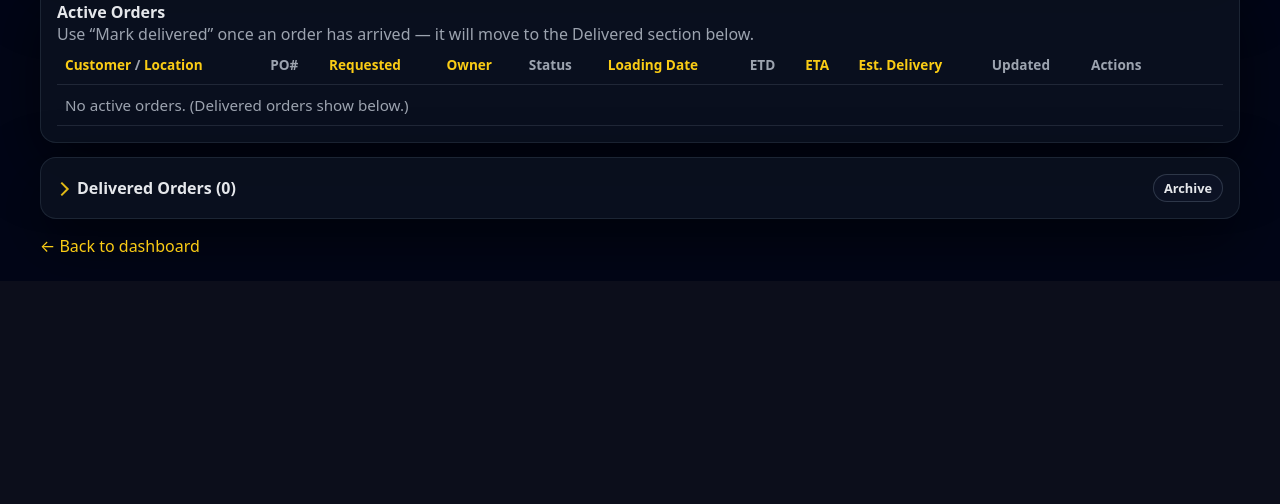
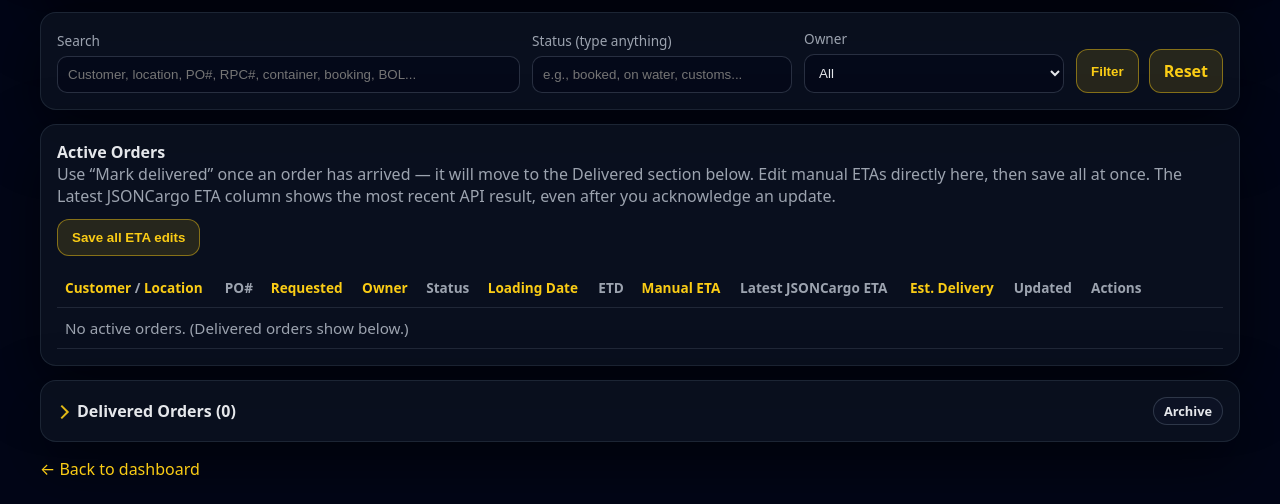
Before and after one commit to spencerlevinson11/lemonade-automation-portal, a Django app: page /automations/orders/ in a window 1280 px wide. Shown: the part 806-1310 px from the top of the page. Before the commit the page ends 1058 px from the top, so only its background shows below. Run offline with Django 5.2, Linux system fonts and the light colour scheme; a user stored in the database is signed in; data comes from the database, SQL or seed files in the repository; data that the repository does not hold is empty; parts of the project's set-up code (start-up, migrations or seed data) failed here and were passed over; some libraries are stand-ins or nearby versions.

Commit message:
Enhance order tracker with JSONCargo controls and ETA inputs
Updated the order tracker HTML to include confirmation prompts for syncing and clearing JSONCargo updates. Enhanced the ETA section with manual input fields and improved messaging for active orders.

```diff
--- a/core/templates/core/order_tracker.html
+++ b/core/templates/core/order_tracker.html
@@ -128,6 +128,9 @@
     }
 
     .actions { display:flex; gap:10px; flex-wrap:wrap; }
+    .compact-input { min-width: 130px; padding: 7px 8px; font-size: 0.85rem; }
+    .eta-cell { min-width: 180px; }
+    .jsoncargo-cell { min-width: 170px; font-size: 0.88rem; }
 
     #vesselMap {
       height: 380px;
@@ -155,7 +158,12 @@
 
         <form method="post" action="{% url 'order_tracker_sync_jsoncargo' %}" style="display:inline;">
           {% csrf_token %}
-          <button class="btn" type="submit">Sync JSONCargo updates</button>
+          <button class="btn" type="submit" onclick="return confirm('Sync JSONCargo updates for all active containers?');">Sync JSONCargo updates</button>
+        </form>
+
+        <form method="post" action="{% url 'order_tracker_clear_jsoncargo_updates' %}" style="display:inline;">
+          {% csrf_token %}
+          <button class="btn btn-danger" type="submit" onclick="return confirm('Clear all pending JSONCargo updates/errors from the tracker?');">Clear JSONCargo updates</button>
         </form>
 
         <a class="btn" href="{% url 'order_tracker_archived' %}">Archived orders</a>
@@ -171,6 +179,25 @@
         {% endfor %}
       </div>
     {% endif %}
+
+    <div class="card" style="border-color: rgba(250,204,21,0.34);">
+      <div style="display:flex; justify-content:space-between; align-items:center; gap:12px; flex-wrap:wrap;">
+        <div>
+          <div style="font-weight:900;">JSONCargo Controls</div>
+          <div class="muted tiny">Sync all active containers, or clear all saved JSONCargo update records from this tracker view.</div>
+        </div>
+        <div class="actions">
+          <form method="post" action="{% url 'order_tracker_sync_jsoncargo' %}" style="display:inline;">
+            {% csrf_token %}
+            <button class="btn" type="submit" onclick="return confirm('Sync JSONCargo updates for all active containers?');">Sync JSONCargo updates</button>
+          </form>
+          <form method="post" action="{% url 'order_tracker_clear_jsoncargo_updates' %}" style="display:inline;">
+            {% csrf_token %}
+            <button class="btn btn-danger" type="submit" onclick="return confirm('Clear all saved JSONCargo update records from this tracker view?');">Clear JSONCargo updates</button>
+          </form>
+        </div>
+      </div>
+    </div>
 
     <!-- Vessel map (shows vessels for containers that have MMSI/IMO saved) -->
     <div class="card">
@@ -343,10 +370,16 @@
       <div style="display:flex; justify-content:space-between; align-items:flex-end; gap:12px; flex-wrap:wrap;">
         <div>
           <div style="font-weight:900;">Active Orders</div>
-          <div class="muted tiny">Use “Mark delivered” once an order has arrived — it will move to the Delivered section below.</div>
+          <div class="muted tiny">Use “Mark delivered” once an order has arrived — it will move to the Delivered section below. Edit manual ETAs directly here, then save all at once. The Latest JSONCargo ETA column shows the most recent API result, even after you acknowledge an update.</div>
         </div>
+        <button class="btn" type="submit" form="bulkEtaForm">Save all ETA edits</button>
       </div>
 
+      <form id="bulkEtaForm" method="post" action="{% url 'order_tracker_bulk_update' %}">
+        {% csrf_token %}
+      </form>
+
+      <div style="overflow-x:auto; margin-top:12px;">
       <table>
         <thead>
           <tr>
@@ -379,9 +412,10 @@
             <th>ETD</th>
             <th>
               <a href="?q={{ q|urlencode }}&status={{ status|urlencode }}&assigned_to={{ assigned_to|urlencode }}&sort=eta&dir={% if sort == 'eta' and dir == 'asc' %}desc{% else %}asc{% endif %}">
-                ETA
+                Manual ETA
               </a>
             </th>
+            <th>Latest JSONCargo ETA</th>
             <th>
               <a href="?q={{ q|urlencode }}&status={{ status|urlencode }}&assigned_to={{ assigned_to|urlencode }}&sort=est_delivery&dir={% if sort == 'est_delivery' and dir == 'asc' %}desc{% else %}asc{% endif %}">
                 Est. Delivery
@@ -433,17 +467,42 @@
               <td>{% if c.status %}<span class="badge">{{ c.status }}</span>{% else %}<span class="muted">—</span>{% endif %}</td>
               <td>{% if c.loading_date %}{{ c.loading_date }}{% else %}<span class="muted">—</span>{% endif %}</td>
               <td>{% if c.etd %}{{ c.etd }}{% else %}<span class="muted">—</span>{% endif %}</td>
-              <td>
-                {% if c.eta %}
-                  {{ c.eta }}{% if c.eta_city %} {{ c.eta_city }}{% endif %}
-                {% else %}
-                  <span class="muted">—</span>
-                {% endif %}
+              <td class="eta-cell">
+                <input type="hidden" name="container_ids" value="{{ c.id }}" form="bulkEtaForm" />
+                <input class="compact-input" type="date" name="eta_{{ c.id }}" value="{{ c.eta|date:'Y-m-d' }}" form="bulkEtaForm" />
+                <input class="compact-input" style="margin-top:6px;" type="text" name="eta_city_{{ c.id }}" value="{{ c.eta_city }}" placeholder="ETA city" form="bulkEtaForm" />
+              </td>
+              <td class="jsoncargo-cell">
+                {% with upd=c.latest_pending_tracking_update|default:c.latest_tracking_update %}
+                  {% if upd %}
+                    {% if upd.kind == 'error' %}
+                      <span class="badge" style="border-color: rgba(249,115,115,0.55); color:#fecaca; background: rgba(249,115,115,0.12);">Error</span>
+                      <div class="muted tiny" style="margin-top:6px;">{{ upd.note|truncatechars:120 }}</div>
+                    {% else %}
+                      {% if upd.proposed_eta %}
+                        <strong>{{ upd.proposed_eta }}</strong>{% if upd.proposed_eta_city %} {{ upd.proposed_eta_city }}{% endif %}
+                      {% elif upd.proposed_eta_city %}
+                        <strong>{{ upd.proposed_eta_city }}</strong>
+                      {% else %}
+                        <span class="muted">No ETA returned</span>
+                      {% endif %}
+                      <div class="muted tiny" style="margin-top:4px;">
+                        {{ upd.get_kind_display }}{% if upd.status != 'pending' %} • {{ upd.get_status_display }}{% endif %}
+                      </div>
+                    {% endif %}
+                  {% else %}
+                    <span class="muted">—</span>
+                  {% endif %}
+                {% endwith %}
               </td>
               <td>{% if c.estimated_delivery_date %}{{ c.estimated_delivery_date }}{% else %}<span class="muted">—</span>{% endif %}</td>
               <td class="muted" style="font-size:0.85rem;">{{ c.updated_at|date:"Y-m-d" }}</td>
               <td>
                 <a class="btn" href="{% url 'order_container_commercial_invoice' c.id %}" style="margin-bottom:8px;">Invoice</a>
+                <form method="post" action="{% url 'order_container_sync_jsoncargo' c.id %}" style="display:inline;">
+                  {% csrf_token %}
+                  <button class="btn" type="submit" onclick="return confirm('Track only this container with JSONCargo?');">Track</button>
+                </form>
                 <form method="post" action="{% url 'order_container_toggle_delivered' c.id %}" style="display:inline;">
                   {% csrf_token %}
                   <button class="btn" type="submit" onclick="return confirm('Mark this order as Delivered?');">Mark delivered</button>
@@ -452,11 +511,12 @@
             </tr>
           {% empty %}
             <tr>
-              <td colspan="11" class="muted">No active orders. (Delivered orders show below.)</td>
+              <td colspan="12" class="muted">No active orders. (Delivered orders show below.)</td>
             </tr>
           {% endfor %}
         </tbody>
       </table>
+      </div>
     </div>
 
     <div class="card">
```
